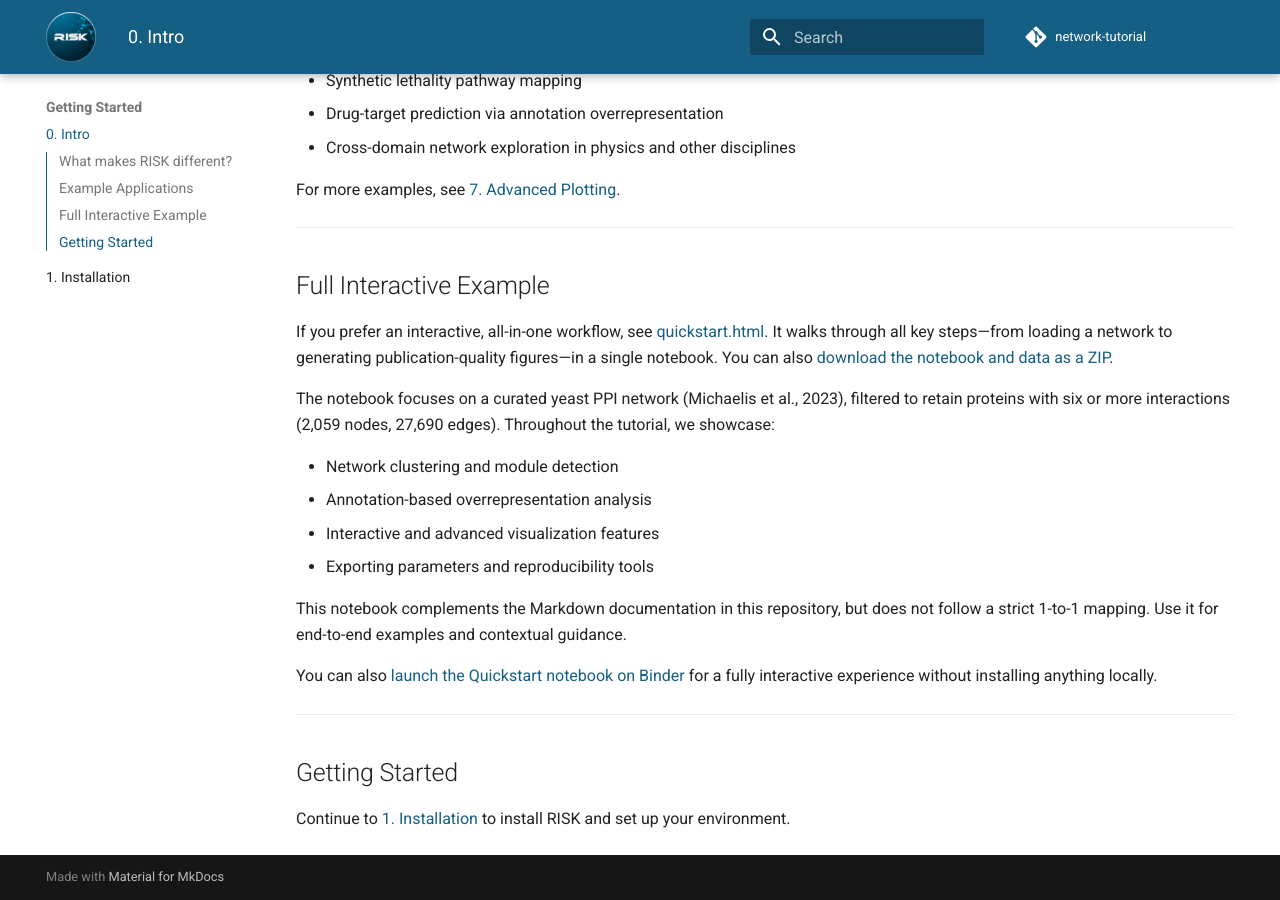
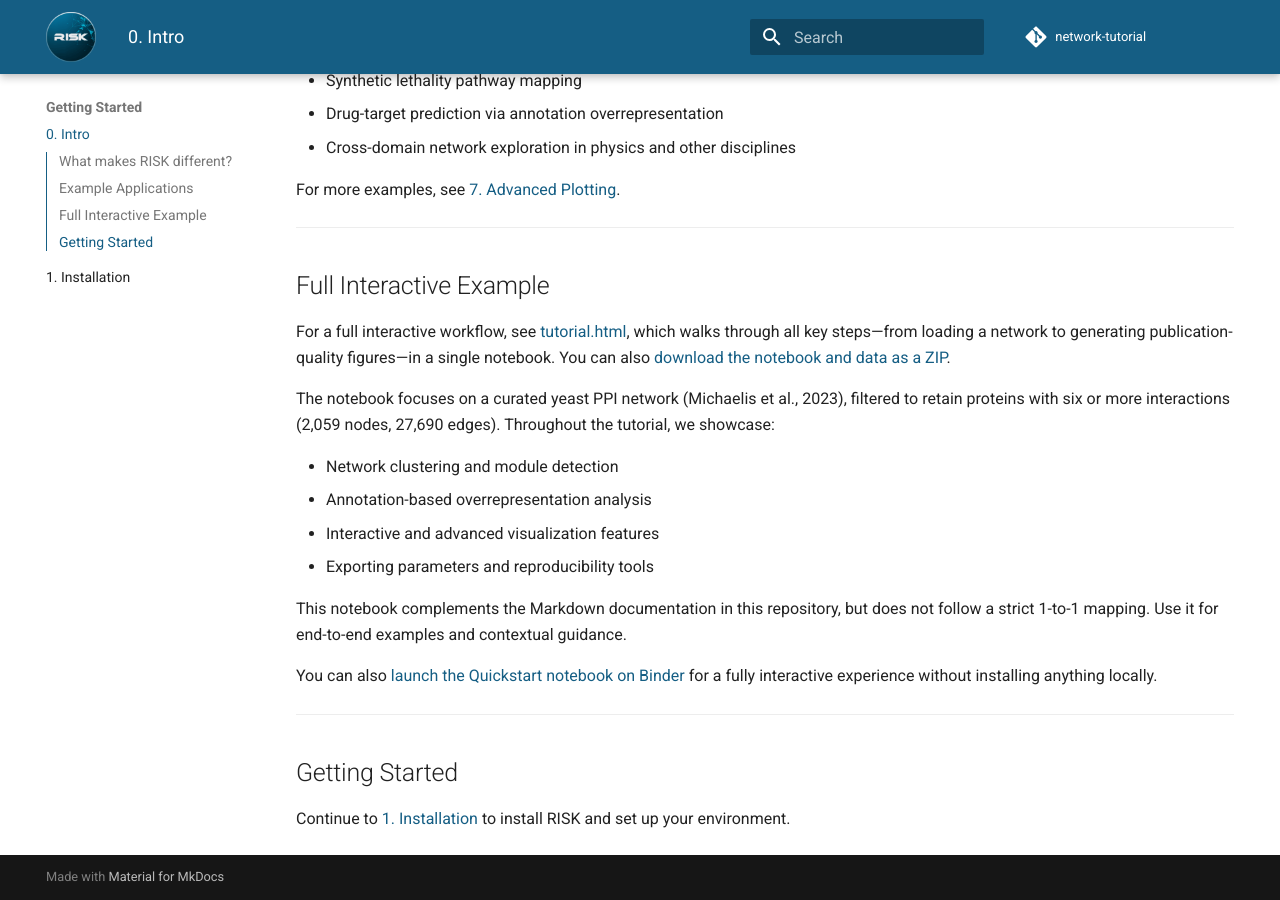
Before and after one commit to riskportal/network-tutorial, an MkDocs documentation site: the page built from docs/0_intro.md, in a window 1280 px wide and 900 px high, scrolled down 1076 px. Built offline with MkDocs 1.6.1 and Material for MkDocs 9.7.7, drawn with Linux system fonts in a browser that asks for light colours; comment, search, counter and statistics services are not loaded.

Commit message:
update links

```diff
--- a/docs/0_intro.md
+++ b/docs/0_intro.md
@@ -35,7 +35,7 @@ For more examples, see [7. Advanced Plotting](./7_advanced_plotting.md).
 
 ## Full Interactive Example
 
-If you prefer an interactive, all-in-one workflow, see [quickstart.html](quickstart.html). It walks through all key steps—from loading a network to generating publication-quality figures—in a single notebook. You can also [download the notebook and data as a ZIP](quickstart.zip).
+For a full interactive workflow, see [tutorial.html](tutorial.html), which walks through all key steps—from loading a network to generating publication-quality figures—in a single notebook. You can also [download the notebook and data as a ZIP](tutorial.zip).
 
 The notebook focuses on a curated yeast PPI network (Michaelis et al., 2023), filtered to retain proteins with six or more interactions (2,059 nodes, 27,690 edges). Throughout the tutorial, we showcase:
 
```
